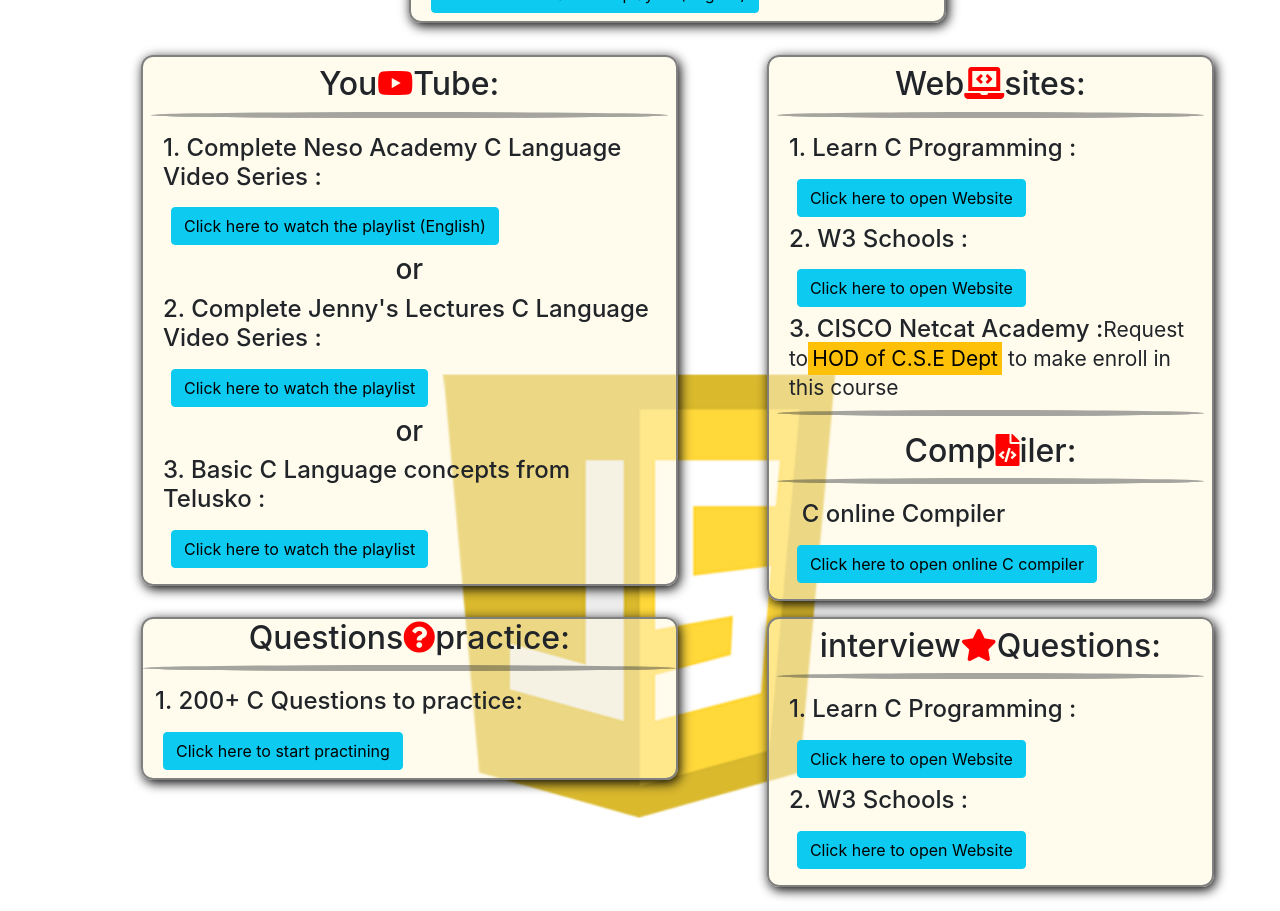
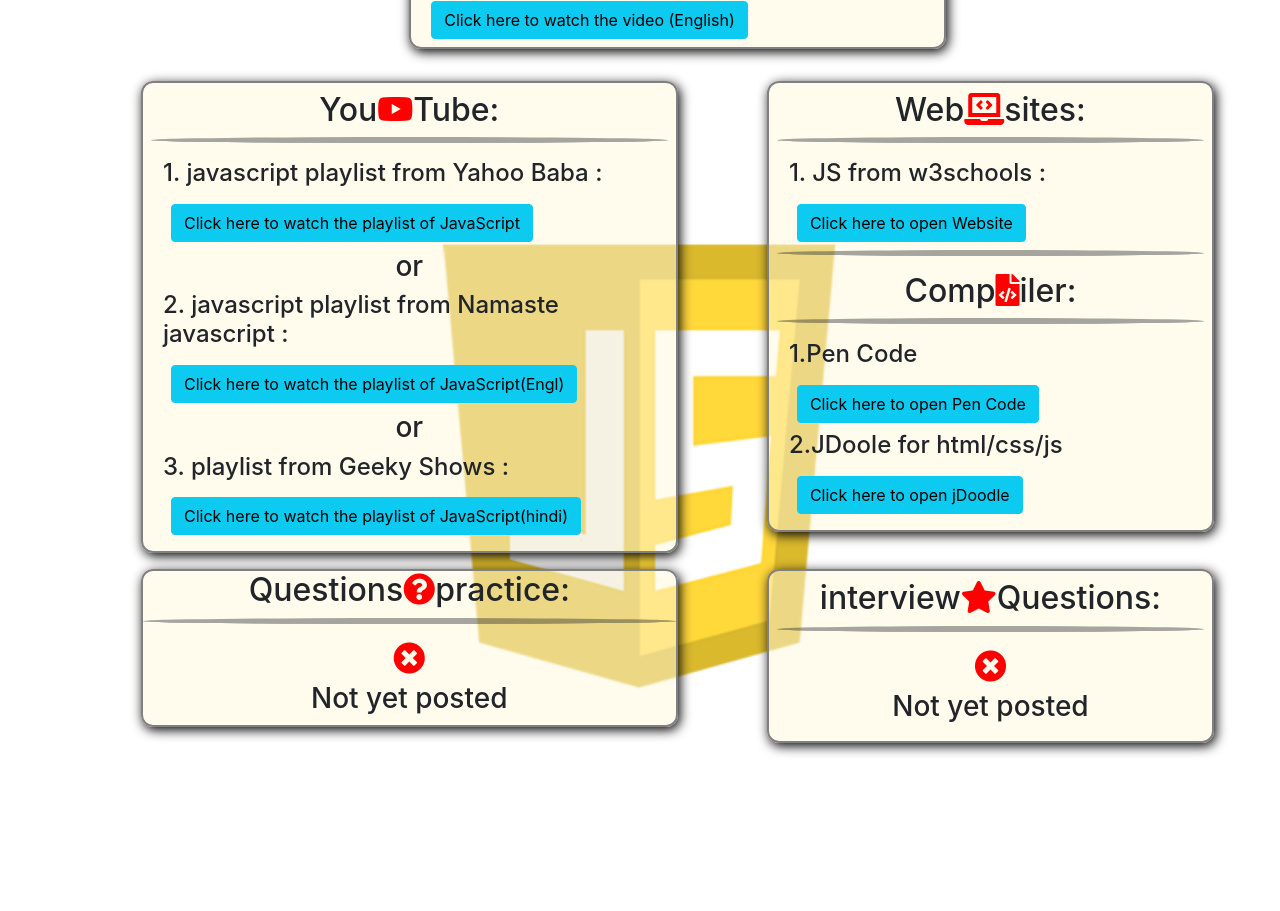
Before and after one commit to mohammedshahid096/jpncelearningguide_React, a React (Create React App) app: page /javascript in a window 1280 px wide. Shown: the part 440-1351 px from the top of the page. After the commit the page ends 1207 px from the top, so only its background shows below. Built offline with nearby package versions, Linux system fonts and the light colour scheme.

Commit message:
done upto javascript

```diff
--- a/src/components/Clanguage.js
+++ b/src/components/Clanguage.js
@@ -200,28 +200,13 @@
                 </h2>
               </center>
               <hr />
-              <h4>1. Learn C Programming :</h4>
-              <a
-                href="https://www.programiz.com/c-programming"
-                target="_blank"
-                rel="noopener noreferrer"
-              >
-                <button type="button" className="btn btn-info m-2">
-                  Click here to open Website
-                </button>
-              </a>
-
-              <h4>2. W3 Schools :</h4>
-              <a
-                href="https://www.w3schools.com/c/index.php"
-                target="_blank"
-                rel="noopener noreferrer"
-              >
-                <button type="button" className="btn btn-info m-2">
-                  Click here to open Website
-                </button>
-              </a>
-            </div>
+              <center>
+                <h2><i className="fas fa-times-circle"></i>
+                <br />
+                <small>Not yet posted</small>
+                </h2>
+              </center>
+             </div>
           </div>
 
 
--- a/src/components/Cplusplus.js
+++ b/src/components/Cplusplus.js
@@ -178,27 +178,12 @@
                 </h2>
               </center>
               <hr />
-              <h4>1. Learn Cpp Programming :</h4>
-              <a
-                href="https://www.programiz.com/cpp-programming"
-                target="_blank"
-                rel="noopener noreferrer"
-              >
-                <button type="button" className="btn btn-info m-2">
-                  Click here to open Website
-                </button>
-              </a>
-
-              <h4>2. W3 Schools :</h4>
-              <a
-                href="https://www.w3schools.com/cpp/default.asp"
-                target="_blank"
-                rel="noopener noreferrer"
-              >
-                <button type="button" className="btn btn-info m-2">
-                  Click here to open Website
-                </button>
-              </a>
+              <center>
+              <h2><i className="fas fa-times-circle"></i>
+                <br />
+                <small>Not yet posted</small>
+                </h2>
+              </center>
             </div>
           </div>
 
--- a/src/components/Htmlcss.js
+++ b/src/components/Htmlcss.js
@@ -35,14 +35,14 @@
                 <h2>Edi <i className="fas fa-terminal"></i>tor</h2>
               </center>
               <hr />
-              <h4>1. Complete Series for VSCode download and setup :</h4>
+              <h4>VSCode download and setup  :</h4>
               <a
-                href="https://youtu.be/fWzp5lZ5CEA"
+                href="https://code.visualstudio.com/"
                 target="_blank"
                 rel="noopener noreferrer"
               >
                 <button type="button" className="btn btn-info m-2">
-                  Click here to watch the playlist (English)
+                  Click here to download the vs code
                 </button>
               </a>
               <a
@@ -51,7 +51,7 @@
                 rel="noopener noreferrer"
               >
                 <button type="button" className="btn btn-info m-2">
-                  Click here to watch the  (English)
+                  Click here to watch the video (English)
                 </button>
               </a>
             </div>
@@ -70,7 +70,7 @@
                 </h2>
               </center>
               <hr />
-              <h4>1. Complete html and css playlist:</h4>
+              <h4>1. Complete playlist from Code with:</h4>
               <a
                 href="https://youtube.com/playlist?list=PLu0W_9lII9agiCUZYRsvtGTXdxkzPyItg"
                 target="_blank"
@@ -91,21 +91,35 @@
                 rel="noopener noreferrer"
               >
                 <button type="button" className="btn btn-info m-2">
-                  Click here to watch the playlist
+                  Click here to watch the video (6 hours)
                 </button>
               </a>
 
               <center>
                 <h3>or</h3>
               </center>
-              <h4>3. Basic C Language concepts from Telusko : </h4>
+              <h4>3. HTML playlist from Yahoo Baba : </h4>
               <a
-                href="https://youtube.com/playlist?list=PLsyeobzWxl7oBxHp43xQTFrw9f1CDPR6C"
+                href="https://youtube.com/playlist?list=PL0b6OzIxLPbxStBQ21C2toa5uQMqHEoRT"
                 target="_blank"
                 rel="noopener noreferrer"
               >
                 <button type="button" className="btn btn-info m-2">
-                  Click here to watch the playlist
+                  Click here to watch the playlist of only HTML(hindi)
+                </button>
+              </a>
+
+              <center>
+                <h3>or</h3>
+              </center>
+              <h4>4. CSS playlist from Yahoo Baba : </h4>
+              <a
+                href="https://youtube.com/playlist?list=PL0b6OzIxLPbzDsI5YXUa01QzxOWyqmrWw"
+                target="_blank"
+                rel="noopener noreferrer"
+              >
+                <button type="button" className="btn btn-info m-2">
+                  Click here to watch the playlist of only CSS(hindi)
                 </button>
               </a>
             </div>
@@ -120,9 +134,9 @@
                 </h2>
               </center>
               <hr />
-              <h4>1. Learn C Programming :</h4>
+              <h4>1. HTML from w3schools :</h4>
               <a
-                href="https://www.programiz.com/c-programming"
+                href="https://www.w3schools.com/html/"
                 target="_blank"
                 rel="noopener noreferrer"
               >
@@ -131,9 +145,9 @@
                 </button>
               </a>
 
-              <h4>2. W3 Schools :</h4>
+              <h4>2.CSS from W3 Schools :</h4>
               <a
-                href="https://www.w3schools.com/c/index.php"
+                href="https://www.w3schools.com/css/css_intro.asp"
                 target="_blank"
                 rel="noopener noreferrer"
               >
@@ -142,14 +156,6 @@
                 </button>
               </a>
 
-              <h4>
-                3. CISCO Netcat Academy :
-                <small style={{ fontWeight: "400" }}>
-                  Request to
-                  <mark className="bg-warning">HOD of C.S.E Dept</mark> to make
-                  enroll in this course
-                </small>
-              </h4>
               <hr />
               <center>
                 <h2>
@@ -157,14 +163,24 @@
                 </h2>
               </center>
               <hr />
-              <h4> &nbsp; C online Compiler</h4>
+              <h4>1.Pen Code</h4>
               <a
-                href="https://www.programiz.com/c-programming/online-compiler/"
+                href="https://codepen.io/pen/"
                 target="_blank"
                 rel="noopener noreferrer"
               >
                 <button type="button" className="btn btn-info m-2">
-                  Click here to open online C compiler
+                  Click here to open Pen Code
+                </button>
+              </a>
+              <h4>2.JDoole for html/css/js</h4>
+              <a
+                href="https://www.jdoodle.com/html-css-javascript-online-editor/"
+                target="_blank"
+                rel="noopener noreferrer"
+              >
+                <button type="button" className="btn btn-info m-2">
+                  Click here to open jDoodle
                 </button>
               </a>
             </div>
@@ -180,16 +196,12 @@
                 </h2>
               </center>
               <hr />
-              <h4>1. 200+ C Questions to practice: </h4>
-              <a
-                href="https://techstudy.org/clanguage/c-programming-example-and-solutions/"
-                target="_blank"
-                rel="noopener noreferrer"
-              >
-                <button type="button" className="btn btn-info m-2">
-                  Click here to start practining
-                </button>
-              </a>
+              <center>
+              <h2><i className="fas fa-times-circle"></i>
+                <br />
+                <small>Not yet posted</small>
+                </h2>
+              </center>
             </div>
           </div>
 
@@ -202,27 +214,12 @@
                 </h2>
               </center>
               <hr />
-              <h4>1. Learn C Programming :</h4>
-              <a
-                href="https://www.programiz.com/c-programming"
-                target="_blank"
-                rel="noopener noreferrer"
-              >
-                <button type="button" className="btn btn-info m-2">
-                  Click here to open Website
-                </button>
-              </a>
-
-              <h4>2. W3 Schools :</h4>
-              <a
-                href="https://www.w3schools.com/c/index.php"
-                target="_blank"
-                rel="noopener noreferrer"
-              >
-                <button type="button" className="btn btn-info m-2">
-                  Click here to open Website
-                </button>
-              </a>
+              <center>
+              <h2><i className="fas fa-times-circle"></i>
+                <br />
+                <small>Not yet posted</small>
+                </h2>
+              </center>
             </div>
           </div>
 
--- a/src/components/Java.js
+++ b/src/components/Java.js
@@ -35,7 +35,7 @@
                 </h2>
               </center>
               <hr />
-              <h4>DOWNLOAD JAVE AND SET ENVIRONMENT VARIABLES</h4>
+              <h4>Download JAVA and Set Environment Variables</h4>
               <a
                 href="https://www.oracle.com/java/technologies/downloads/"
                 target="_blank"
@@ -81,17 +81,46 @@
                   Click here to watch the playlist (English)
                 </button>
               </a>
+
               <center>
                 <h3>or</h3>
               </center>
-            <h4>3. Basic java Language concepts from Telusko : </h4>
+              <h4>2. Basic java Language concepts from Telusko : </h4>
               <a
                 href="https://youtu.be/8cm1x4bC610"
                 target="_blank"
                 rel="noopener noreferrer"
               >
                 <button type="button" className="btn btn-info m-2">
+                  Click here to watch the video (6 hours)
+                </button>
+              </a>
+
+              <center>
+                <h3>or</h3>
+              </center>
+              <h4>3. Basic java from Sundeep Saradhi Kanthety : </h4>
+              <a
+                href="https://youtube.com/playlist?list=PLLOxZwkBK52BaOQCJrVvkc97uzeMsx9TT"
+                target="_blank"
+                rel="noopener noreferrer"
+              >
+                <button type="button" className="btn btn-info m-2">
                   Click here to watch the playlist
+                </button>
+              </a>
+              <br />
+              <br />
+              <br />
+
+              <h4>4. Java IO streams from Hari Krishna : </h4>
+              <a
+                href="https://youtube.com/playlist?list=PLVlQHNRLflP_ccU_tekCCCy3aQMXB9q-c"
+                target="_blank"
+                rel="noopener noreferrer"
+              >
+                <button type="button" className="btn btn-info m-2">
+                  Click here to refer all the IO Stream concepts
                 </button>
               </a>
             </div>
@@ -142,15 +171,24 @@
 
               <hr />
               <center>
-              {" "}
                 <h2>
                   Compiler:<i className="fas fa-file-code"></i>
                 </h2>
               </center>
               <hr />
-            <h4> &nbsp; java online Compiler</h4>
+              <h4>1. &nbsp; java online Compiler</h4>
               <a
                 href="https://www.programiz.com/java-programming/online-compiler/"
+                target="_blank"
+                rel="noopener noreferrer"
+              >
+                <button type="button" className="btn btn-info m-2">
+                  Click here to open online java compiler
+                </button>
+              </a>
+              <h4>2. &nbsp; java JDoole Compiler</h4>
+              <a
+                href="https://www.jdoodle.com/online-java-compiler/"
                 target="_blank"
                 rel="noopener noreferrer"
               >
@@ -171,9 +209,9 @@
                 </h2>
               </center>
               <hr />
-    <h4>1. 200+ C Questions to practice: </h4>
+              <h4>1. 250+ java Questions to practice: </h4>
               <a
-      href="https://techstudy.org/clanguage/c-programming-example-and-solutions/"
+                href="https://techstudy.org/java/java-program-examples-with-output/#more-2834"
                 target="_blank"
                 rel="noopener noreferrer"
               >
@@ -193,33 +231,16 @@
                 </h2>
               </center>
               <hr />
-    <h4>1. Learn C Programming :</h4>
-    <a
-      href="https://www.programiz.com/c-programming"
-      target="_blank"
-      rel="noopener noreferrer"
-    >
-      <button type="button" className="btn btn-info m-2">
-        Click here to open Website
-      </button>
-    </a>
-
-    <h4>2. W3 Schools :</h4>
-    <a
-      href="https://www.w3schools.com/c/index.php"
-      target="_blank"
-      rel="noopener noreferrer"
-    >
-      <button type="button" className="btn btn-info m-2">
-        Click here to open Website
-      </button>
-    </a>
+              <center>
+                <h2>
+                  <i className="fas fa-times-circle"></i>
+                  <br />
+                  <small>Not yet posted</small>
+                </h2>
+              </center>
             </div>
           </div>
-
-
         </div>
-
       </div>
 
       {/* </div>     */}
--- a/src/components/Javascript.js
+++ b/src/components/Javascript.js
@@ -31,17 +31,26 @@
           <div className="col-md-6 offset-md-3">
             <div className="row" id="editorBlock">
               <center>
-                <h2>Edi <i class="fas fa-terminal"></i>tor</h2>
+                <h2>Edi <i className="fas fa-terminal"></i>tor</h2>
               </center>
               <hr />
-              <h4>1. Complete Neso Academy C Language Video Series :</h4>
+              <h4>VSCode download and setup  :</h4>
               <a
-                href="https://youtube.com/playlist?list=PLBlnK6fEyqRggZZgYpPMUxdY1CYkZtARR"
+                href="https://code.visualstudio.com/"
                 target="_blank"
                 rel="noopener noreferrer"
               >
                 <button type="button" className="btn btn-info m-2">
-                  Click here to watch the playlist (English)
+                  Click here to download the vs code
+                </button>
+              </a>
+              <a
+                href="https://youtu.be/fWzp5lZ5CEA"
+                target="_blank"
+                rel="noopener noreferrer"
+              >
+                <button type="button" className="btn btn-info m-2">
+                  Click here to watch the video (English)
                 </button>
               </a>
             </div>
@@ -60,42 +69,43 @@
                 </h2>
               </center>
               <hr />
-              <h4>1. Complete Neso Academy C Language Video Series :</h4>
+
+              <h4>1. javascript playlist from Yahoo Baba : </h4>
               <a
-                href="https://youtube.com/playlist?list=PLBlnK6fEyqRggZZgYpPMUxdY1CYkZtARR"
+                href="https://youtube.com/playlist?list=PL0b6OzIxLPbx-BZTaWu_AF7hsKo_Fvsnf"
                 target="_blank"
                 rel="noopener noreferrer"
               >
                 <button type="button" className="btn btn-info m-2">
-                  Click here to watch the playlist (English)
+                  Click here to watch the playlist of  JavaScript
                 </button>
               </a>
 
               <center>
                 <h3>or</h3>
               </center>
-              <h4>2. Complete Jenny's Lectures C Language Video Series : </h4>
+              <h4>2. javascript playlist from Namaste javascript : </h4>
               <a
-                href="https://youtube.com/playlist?list=PLdo5W4Nhv31a8UcMN9-35ghv8qyFWD9_S"
+                href="https://youtube.com/playlist?list=PLlasXeu85E9cQ32gLCvAvr9vNaUccPVNP"
                 target="_blank"
                 rel="noopener noreferrer"
               >
                 <button type="button" className="btn btn-info m-2">
-                  Click here to watch the playlist
+                  Click here to watch the playlist of  JavaScript(Engl)
                 </button>
               </a>
 
               <center>
                 <h3>or</h3>
               </center>
-              <h4>3. Basic C Language concepts from Telusko : </h4>
+              <h4>3. playlist from Geeky Shows : </h4>
               <a
-                href="https://youtube.com/playlist?list=PLsyeobzWxl7oBxHp43xQTFrw9f1CDPR6C"
+                href="https://youtube.com/playlist?list=PLbGui_ZYuhiiaQjuOfvgx_-gzVBlCxrk0"
                 target="_blank"
                 rel="noopener noreferrer"
               >
                 <button type="button" className="btn btn-info m-2">
-                  Click here to watch the playlist
+                  Click here to watch the playlist of  JavaScript(hindi)
                 </button>
               </a>
             </div>
@@ -110,9 +120,9 @@
                 </h2>
               </center>
               <hr />
-              <h4>1. Learn C Programming :</h4>
+              <h4>1. JS from w3schools :</h4>
               <a
-                href="https://www.programiz.com/c-programming"
+                href="https://www.w3schools.com/js/"
                 target="_blank"
                 rel="noopener noreferrer"
               >
@@ -121,25 +131,7 @@
                 </button>
               </a>
 
-              <h4>2. W3 Schools :</h4>
-              <a
-                href="https://www.w3schools.com/c/index.php"
-                target="_blank"
-                rel="noopener noreferrer"
-              >
-                <button type="button" className="btn btn-info m-2">
-                  Click here to open Website
-                </button>
-              </a>
 
-              <h4>
-                3. CISCO Netcat Academy :
-                <small style={{ fontWeight: "400" }}>
-                  Request to
-                  <mark className="bg-warning">HOD of C.S.E Dept</mark> to make
-                  enroll in this course
-                </small>
-              </h4>
               <hr />
               <center>
                 <h2>
@@ -147,14 +139,24 @@
                 </h2>
               </center>
               <hr />
-              <h4> &nbsp; C online Compiler</h4>
+              <h4>1.Pen Code</h4>
               <a
-                href="https://www.programiz.com/c-programming/online-compiler/"
+                href="https://codepen.io/pen/"
                 target="_blank"
                 rel="noopener noreferrer"
               >
                 <button type="button" className="btn btn-info m-2">
-                  Click here to open online C compiler
+                  Click here to open Pen Code
+                </button>
+              </a>
+              <h4>2.JDoole for html/css/js</h4>
+              <a
+                href="https://www.jdoodle.com/html-css-javascript-online-editor/"
+                target="_blank"
+                rel="noopener noreferrer"
+              >
+                <button type="button" className="btn btn-info m-2">
+                  Click here to open jDoodle
                 </button>
               </a>
             </div>
@@ -170,16 +172,12 @@
                 </h2>
               </center>
               <hr />
-              <h4>1. 200+ C Questions to practice: </h4>
-              <a
-                href="https://techstudy.org/clanguage/c-programming-example-and-solutions/"
-                target="_blank"
-                rel="noopener noreferrer"
-              >
-                <button type="button" className="btn btn-info m-2">
-                  Click here to start practining
-                </button>
-              </a>
+              <center>
+              <h2><i className="fas fa-times-circle"></i>
+                <br />
+                <small>Not yet posted</small>
+                </h2>
+              </center>
             </div>
           </div>
 
@@ -192,27 +190,12 @@
                 </h2>
               </center>
               <hr />
-              <h4>1. Learn C Programming :</h4>
-              <a
-                href="https://www.programiz.com/c-programming"
-                target="_blank"
-                rel="noopener noreferrer"
-              >
-                <button type="button" className="btn btn-info m-2">
-                  Click here to open Website
-                </button>
-              </a>
-
-              <h4>2. W3 Schools :</h4>
-              <a
-                href="https://www.w3schools.com/c/index.php"
-                target="_blank"
-                rel="noopener noreferrer"
-              >
-                <button type="button" className="btn btn-info m-2">
-                  Click here to open Website
-                </button>
-              </a>
+              <center>
+              <h2><i className="fas fa-times-circle"></i>
+                <br />
+                <small>Not yet posted</small>
+                </h2>
+              </center>
             </div>
           </div>
 
```
Lines whose indentation alone changed are shown as unchanged.
